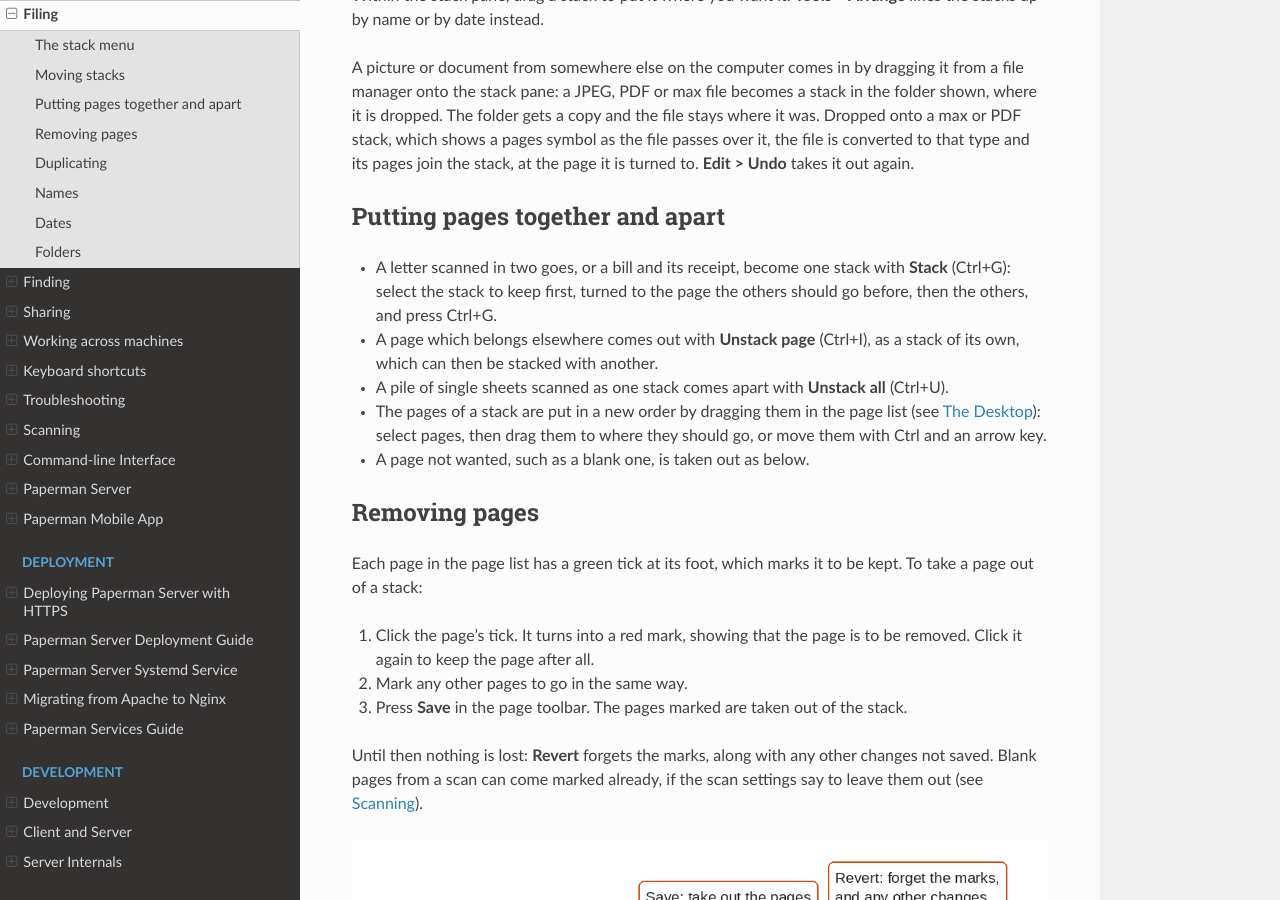
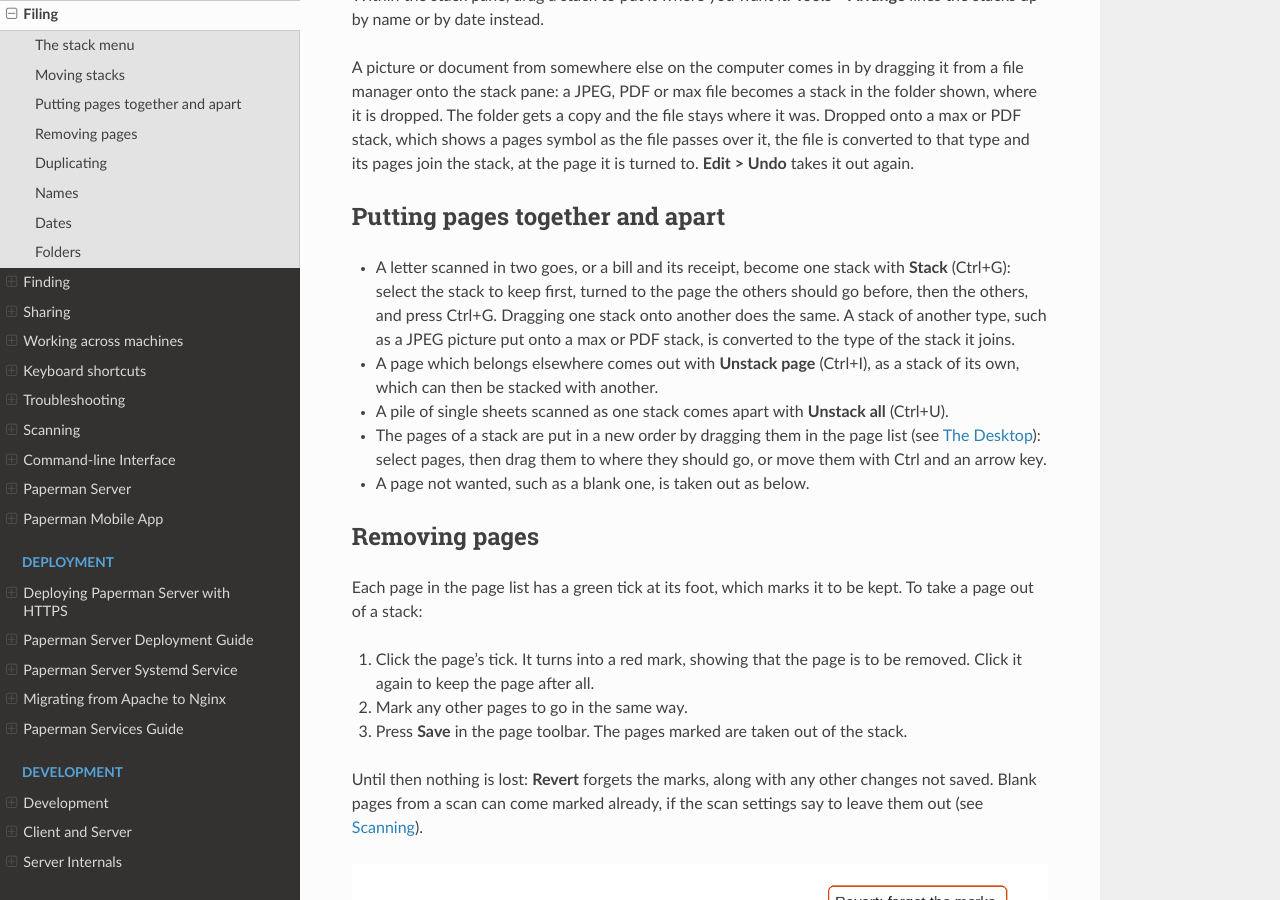
Before and after one commit to sjg20/paperman, a Sphinx documentation site: the page built from doc/filing.rst, in a window 1280 px wide and 900 px high, scrolled down 2115 px. Built offline with Sphinx 7.4.7 and the Read the Docs theme 3.1.0, drawn with Linux system fonts in a browser that asks for light colours.

Commit message:
doc: Say that a stack is converted to join another
The filing page says how stacks are put together, but not that their
types may differ.

Say that dragging one stack onto another stacks them, and that a stack
of another type is converted to the type of the stack it joins.

Co-developed-by: Claude Fable 5.2 <noreply@anthropic.com>
Claude-Session: https://claude.ai/code/session_01BxfLL7T8McSpFMMxYekitE

```diff
--- a/doc/filing.rst
+++ b/doc/filing.rst
@@ -83,7 +83,9 @@ Putting pages together and apart
 - A letter scanned in two goes, or a bill and its receipt, become one
   stack with **Stack** (Ctrl+G): select the stack to keep first, turned
   to the page the others should go before, then the others, and press
-  Ctrl+G.
+  Ctrl+G. Dragging one stack onto another does the same. A stack of
+  another type, such as a JPEG picture put onto a max or PDF stack, is
+  converted to the type of the stack it joins.
 - A page which belongs elsewhere comes out with **Unstack page**
   (Ctrl+I), as a stack of its own, which can then be stacked with another.
 - A pile of single sheets scanned as one stack comes apart with
```
